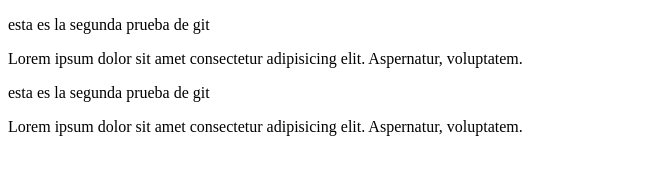
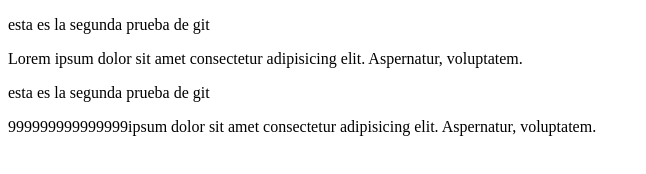
Before and after one commit to oacentu/repositorio, a plain HTML site: page index.html in a window 1280 px wide. Shown: the whole page, without its empty margins (0-646 px from the left). Drawn offline with Linux system fonts and the light colour scheme.

Commit message:
la rama conflicto hizo cambio

```diff
--- a/index.html
+++ b/index.html
@@ -10,6 +10,6 @@
     <p>esta es la segunda prueba de git</p>
     <p>Lorem ipsum dolor sit amet consectetur adipisicing elit. Aspernatur, voluptatem.</p>
     <p>esta es la segunda prueba de git</p>
-    <p>Lorem ipsum dolor sit amet consectetur adipisicing elit. Aspernatur, voluptatem.</p>
+    <p>999999999999999ipsum dolor sit amet consectetur adipisicing elit. Aspernatur, voluptatem.</p>
 </body>
 </html>
```
